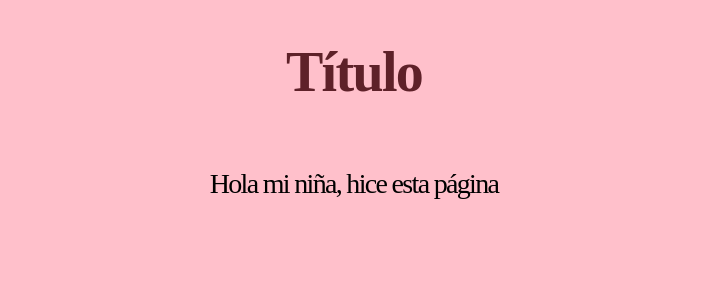
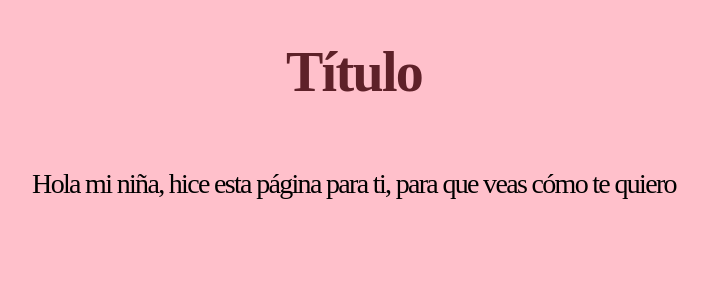
Before and after one commit to AriZona07/marce-declaracion, a React (Vite) app: page / in a window 1280 px wide. Shown: the top 300 px of the page, without its empty margins (286-994 px from the left). Built offline with nearby package versions, Linux system fonts and the light colour scheme.

Commit message:
Update: Documentación + reglas IA + contenido

```diff
--- a/src/App.tsx
+++ b/src/App.tsx
@@ -9,7 +9,7 @@ function App() {
       </header>
 
       <div className="div-centrado">
-        <p>Hola mi niña, hice esta página</p>
+        <p>Hola mi niña, hice esta página para ti, para que veas cómo te quiero</p>
       </div>
     </div>
   )
```
Also changed, not shown: 2 other files (tests, documents, lock files or other folders).
